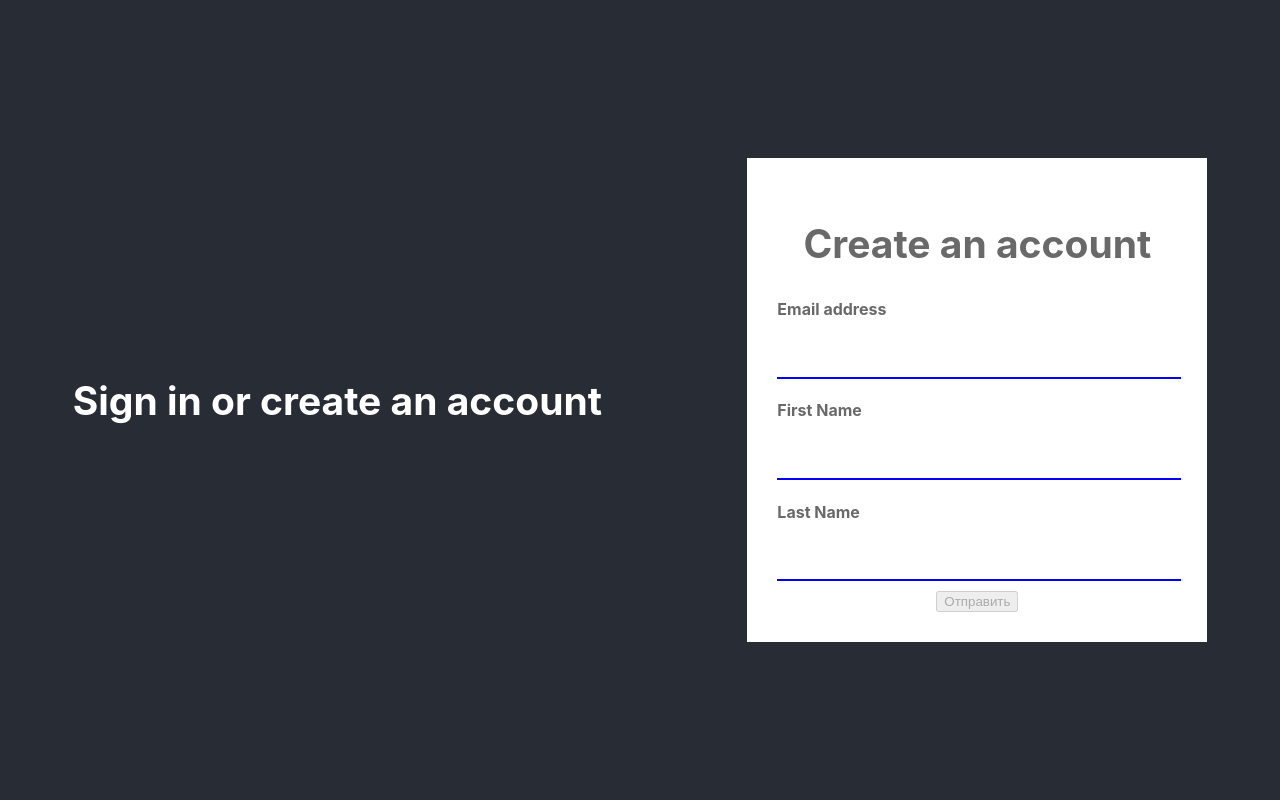
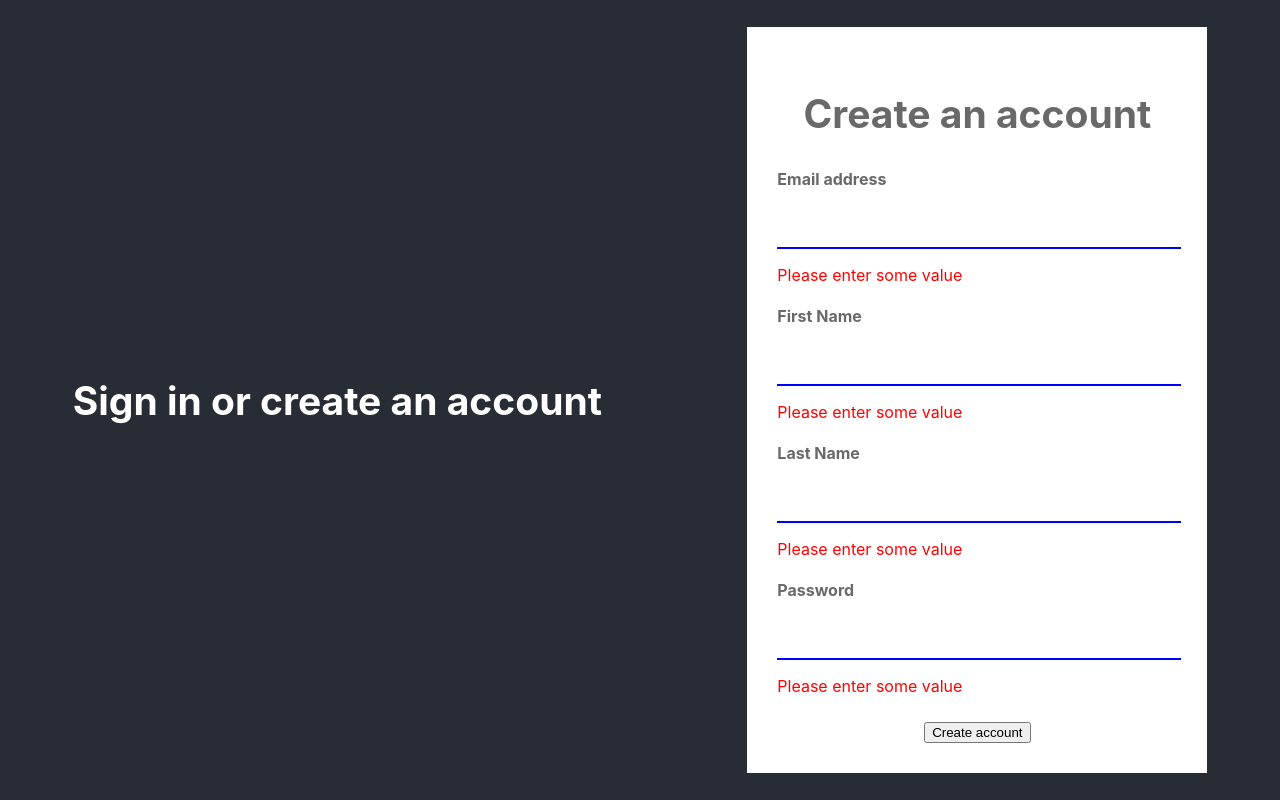
Before and after one commit to Anri-H/Form, a React (Create React App) app: page / in a window 1280 px wide. Built offline with nearby package versions, Linux system fonts and the light colour scheme.

Commit message:
feat(form.jsx): added local storage

```diff
--- a/src/Components/Form.jsx
+++ b/src/Components/Form.jsx
@@ -6,49 +6,70 @@ export default class Form extends React.Component {
   constructor(props) {
     super(props);
     this.state = {
-      isDisabled: {},
+      email: localStorage.getItem("email"),
+      firstName: localStorage.getItem("firstName"),
+      lastName: localStorage.getItem("lastName"),
+      password: localStorage.getItem("password"),
     };
   }
 
+  static isDisabled = {
+    email: true,
+    firstName: true,
+    lastName: true,
+    password: true,
+  };
+
   handleChange = ({ target }) => {
     console.log(this.state);
-    this.setState({
-      isDisabled: { [target.name]: validation[target.name](target.value) },
-    });
+    Form.isDisabled = { [target.name]: validation[target.name](target.value) };
+    localStorage.setItem([target.name], target.value);
     this.setState({ [target.name]: target.value });
   };
 
   handleSubmit = (event) => {
-    alert("Отправленное имя: " + toString(this.state));
     event.preventDefault();
+    alert("Отправленное имя: " + JSON.stringyfy(this.state));
   };
 
   render() {
-    const { isDisabled } = this.state;
+    const { email, firstName, lastName, password } = this.state;
     return (
       <form onSubmit={this.handleSubmit}>
         <Input
           title="Email address"
           type="email"
           name="email"
+          value={email}
           onChange={this.handleChange}
-          disabled={isDisabled.email}
+          disabled={Form.isDisabled.email}
         />
         <Input
           title="First Name"
           type="text"
           name="firstName"
+          value={firstName}
           onChange={this.handleChange}
-          disabled={isDisabled.firstName}
+          disabled={Form.isDisabled.firstName}
         />
         <Input
           title="Last Name"
           type="text"
           name="lastName"
+          value={lastName}
           onChange={this.handleChange}
-          disabled={isDisabled.lastName}
+          disabled={Form.isDisabled.lastName}
         />
-        <input disabled={isDisabled} type="submit" value="Отправить" />
+        <Input
+          title="Password"
+          type="password"
+          name="password"
+          value={password}
+          onChange={this.handleChange}
+          disabled={Form.isDisabled.password}
+        />
+
+        <input disabled={Form.invalid} type="submit" value="Create account" />
       </form>
     );
   }
```
